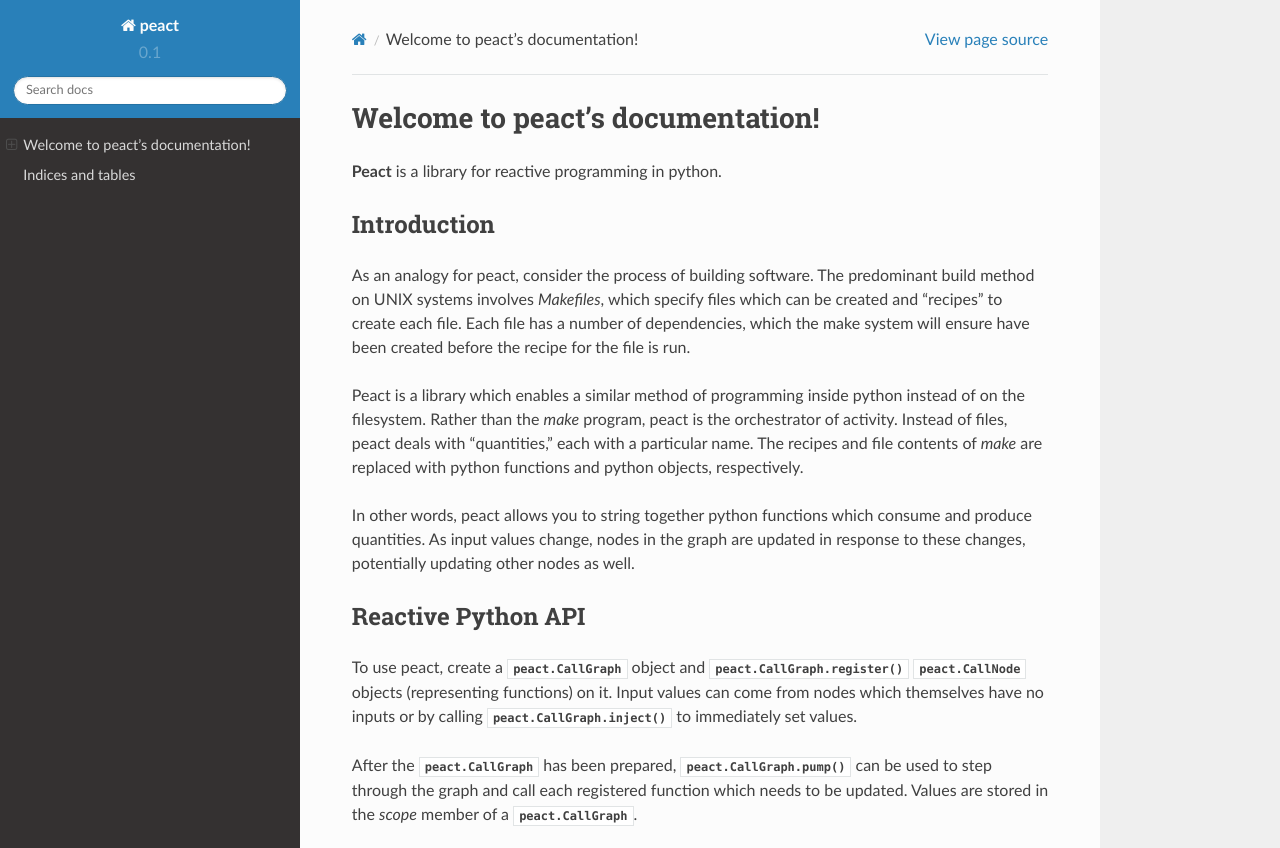
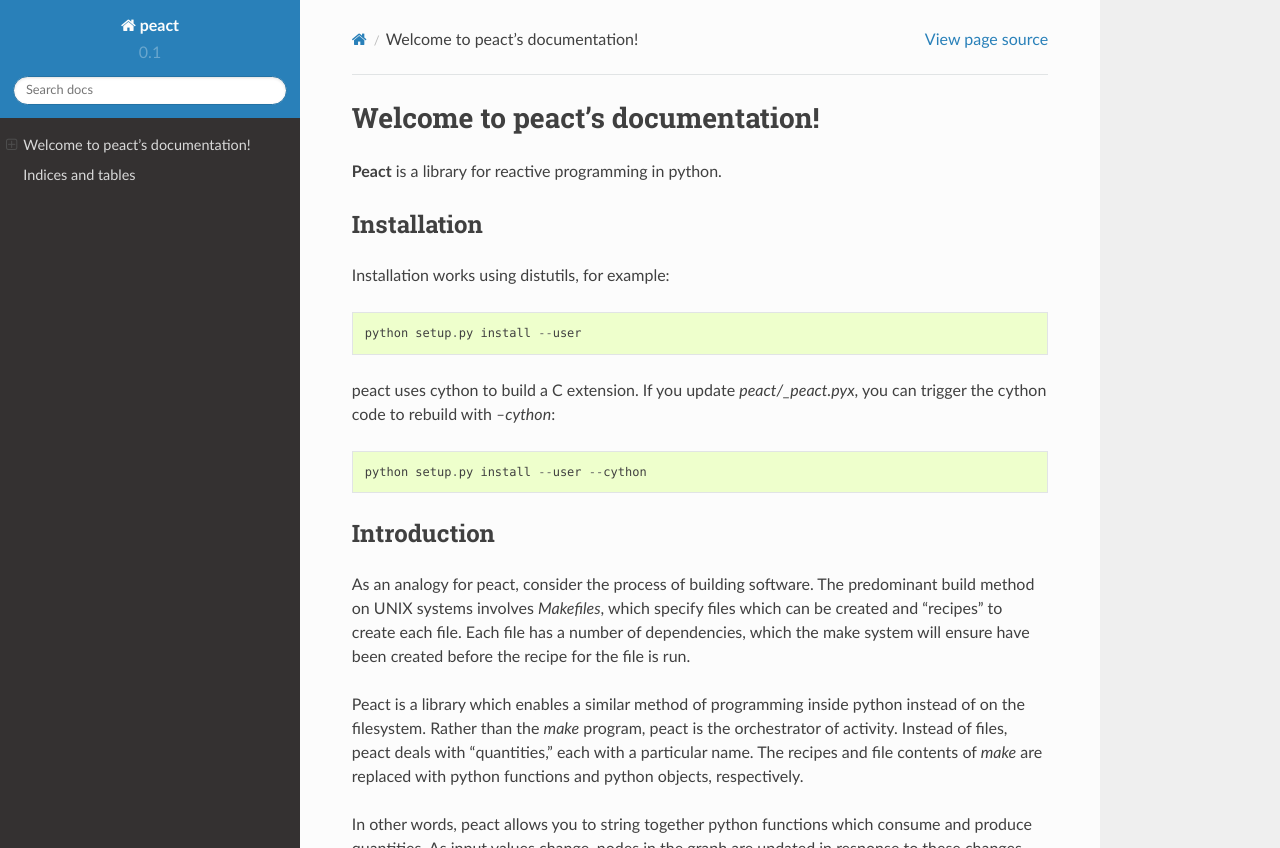
Before and after one commit to glotzerlab/peact, a Sphinx documentation site: the page built from doc/source/index.rst, in a window 1280 px wide and 900 px high, cut to the strip 0-848 px from the top of the window. Built offline with Sphinx 7.4.7 and the Read the Docs theme 2.0.0, drawn with Linux system fonts in a browser that asks for light colours.

Commit message:
Added notes about installation to documentation

```diff
--- a/doc/source/index.rst
+++ b/doc/source/index.rst
@@ -7,6 +7,19 @@ Welcome to peact's documentation!
 =================================
 
 **Peact** is a library for reactive programming in python.
+
+Installation
+------------
+
+Installation works using distutils, for example::
+
+  python setup.py install --user
+
+peact uses cython to build a C extension. If you update
+`peact/_peact.pyx`, you can trigger the cython code to rebuild with
+`--cython`::
+
+  python setup.py install --user --cython
 
 Introduction
 ------------
```
